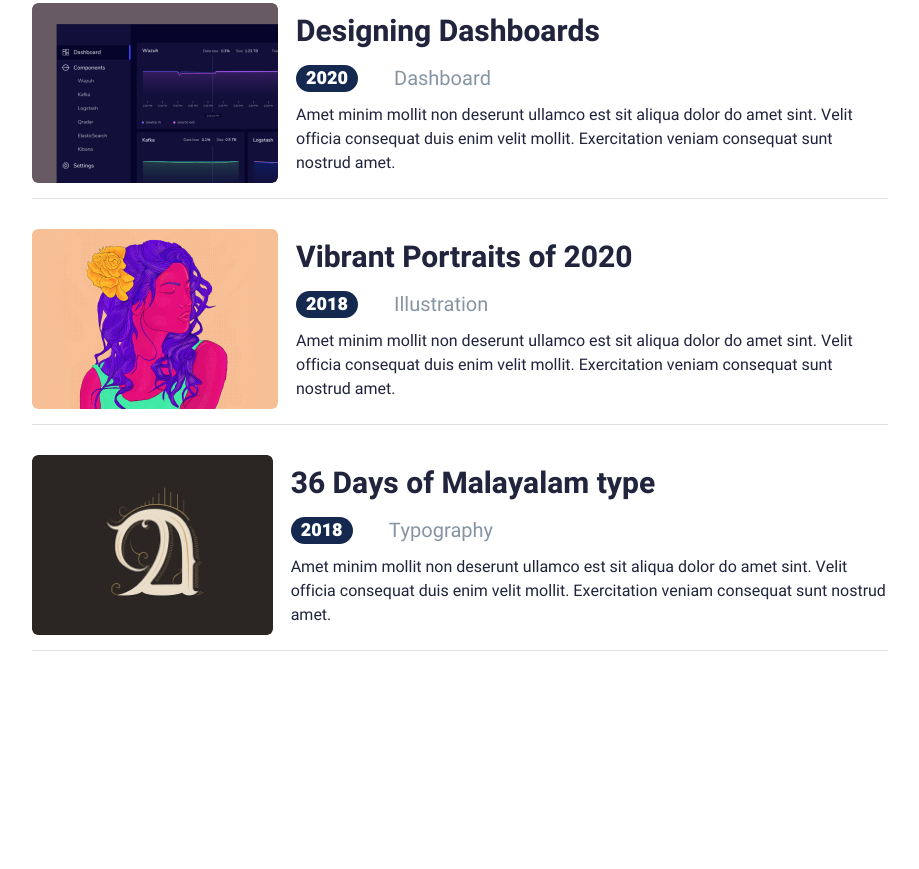
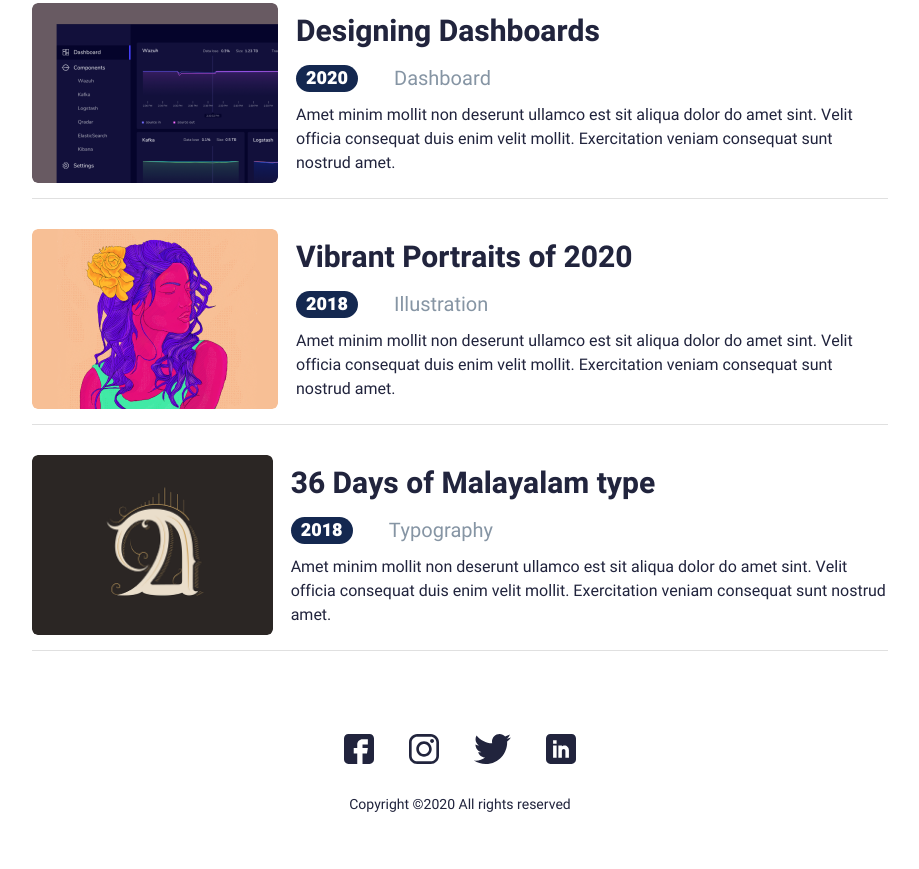
Before and after one commit to 1Slivador1Dali1/Portfolio-UI, a plain HTML site: page index.html in a window 1280 px wide. Shown: the part 1132-2001 px from the top of the page, without its empty margins (180-1099 px from the left). Before the commit the page ends 1866 px from the top, so only its background shows below. Drawn offline with Linux system fonts and the light colour scheme.

Commit message:
add footer

```diff
--- a/index.html
+++ b/index.html
@@ -120,5 +120,17 @@
             </div>
         </div>
     </section>
+
+    <footer class="footer">
+        <div class="footer__wrapper wrapper">
+            <div class="footer__social_icon">
+                <a href="#"><img src="./images/icon/fb.svg" alt="..."></a>
+                <a href="#"><img src="./images/icon/insta.svg" alt="..."></a>
+                <a href="#"><img src="./images/icon/twitter.svg" alt="..."></a>
+                <a href="#"><img src="./images/icon/linkedin.svg" alt="..."></a>
+            </div>
+            <p class="footer__p paragraph">Copyright ©2020 All rights reserved </p>
+        </div>
+    </footer>
 </body>
 </html>
--- a/style.css
+++ b/style.css
@@ -280,6 +280,27 @@ hr {
     background: #e0e0e0;
 }
 
+/* Footer */
+
+.footer__wrapper {
+    display: flex;
+    flex-direction: column;
+    justify-content: center;
+    align-items: center;
+    gap: 26px;
+    padding: 0 0 54px 0;
+}
+
+.footer__social_icon {
+    display: flex;
+    gap: 35px;
+}
+
+.footer__p {
+    text-align: center;
+    font-size: 14px;
+}
+
 /* Adaptive */
 
 @media (max-width: 920px) {
```
